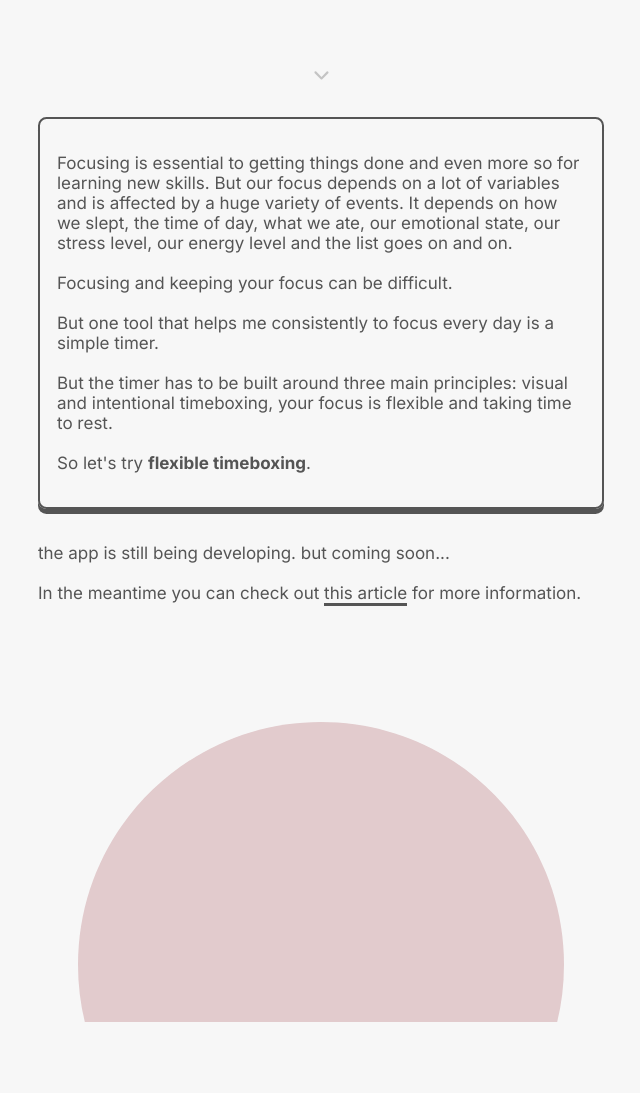
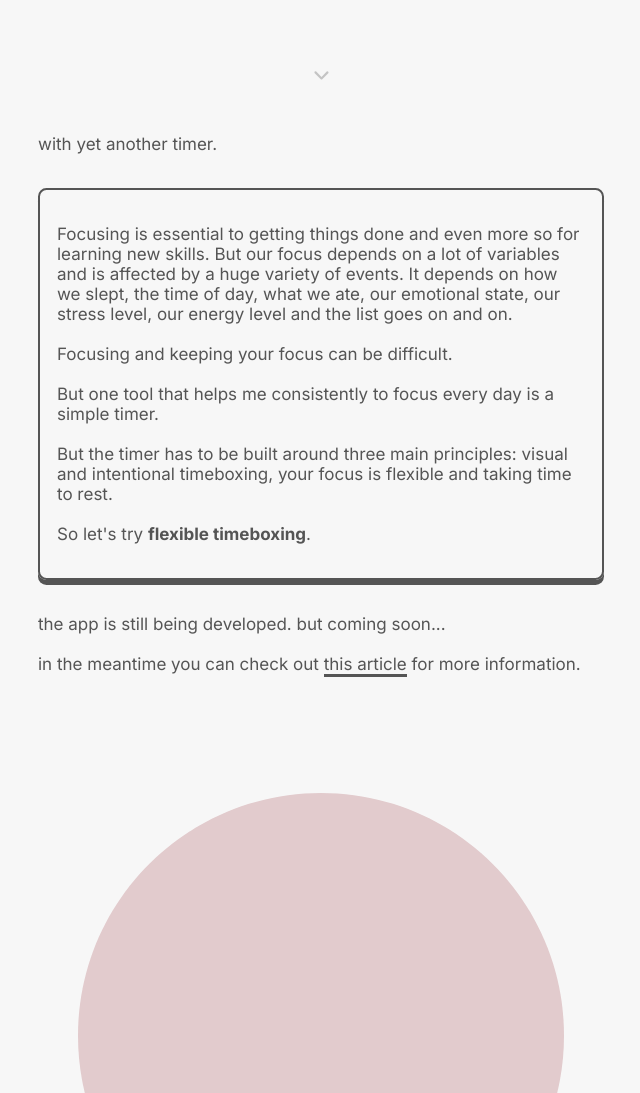
Before and after one commit to kemaltekce/focle-website, a plain HTML site: page index.html in a window 1280 px wide. Shown: the part 700-1793 px from the top of the page, without its empty margins (319-959 px from the left). Before the commit the page ends 1722 px from the top, so only its background shows below. Drawn offline with nearby package versions, Linux system fonts and the light colour scheme.

Commit message:
add link to article

```diff
--- a/index.html
+++ b/index.html
@@ -50,6 +50,11 @@
         />
       </div>
     </div>
+    <div class="text">
+      <p>
+        with yet another timer.
+      </p>
+    </div>
     <div class="card">
       <p>
         Focusing is essential to getting things done and even more so for
@@ -79,12 +84,12 @@
     </div>
     <div class="text">
       <p>
-        the app is still being developing. but coming soon...
+        the app is still being developed. but coming soon...
       </p>
       <br>
       <p>
-        In the meantime you can check out
-        <a href="">this article</a>
+        in the meantime you can check out
+        <a href="https://kmltkc.medium.com/a-simple-tool-to-improve-my-focus-flexible-timeboxing-7dc609a2e0f1">this article</a>
          for more information.
       </p>
     </div>
--- a/style.css
+++ b/style.css
@@ -51,7 +51,7 @@ p {
 .footer {
   display: flex;
   justify-content: center;
-  padding-top: 3rem;
+  padding-top: 5rem;
 }
 
 .footer__image{
@@ -84,7 +84,7 @@ p {
 }
 
 .text {
-  padding: 1rem 0rem 3rem 0;
+  padding: 1rem 0rem;
   margin: 1rem;
 }
 
```
